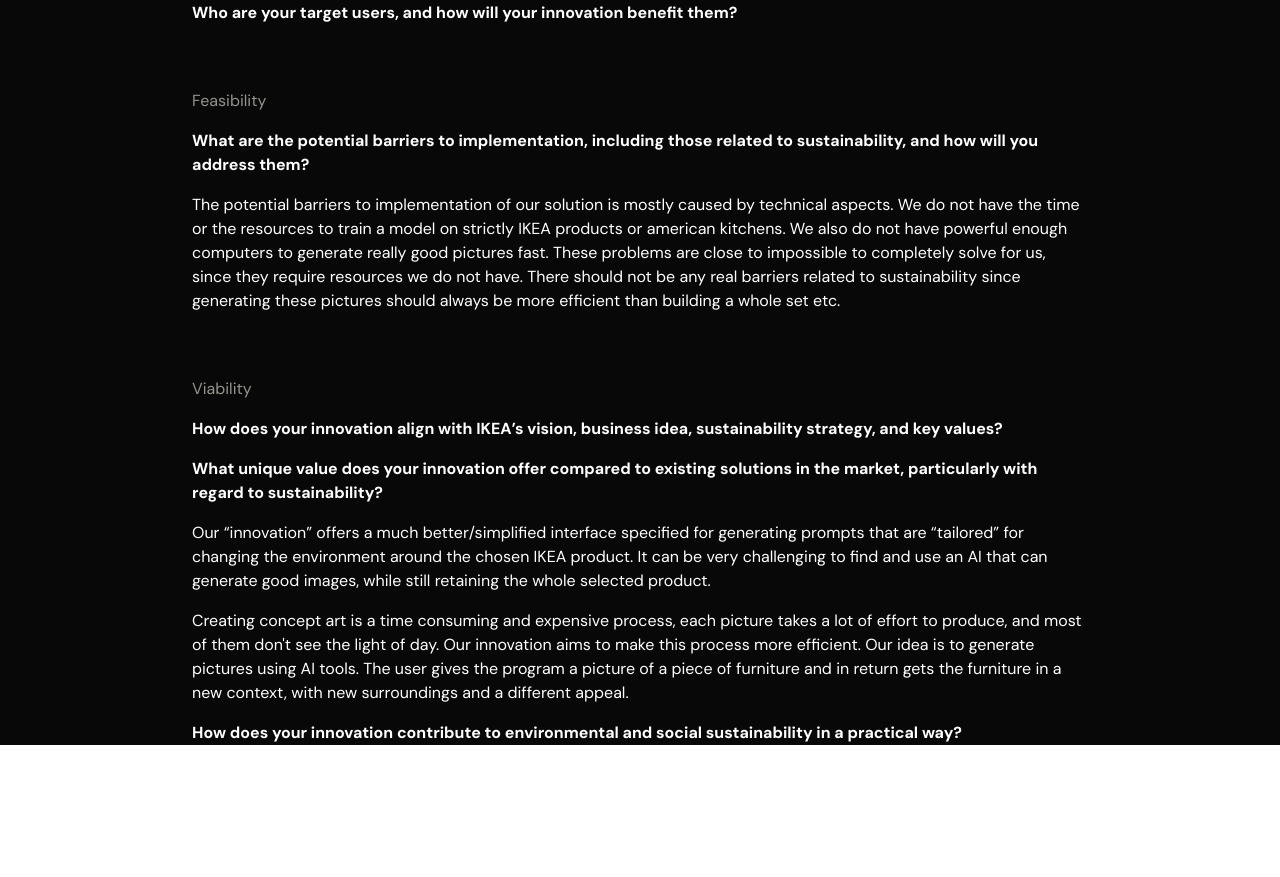
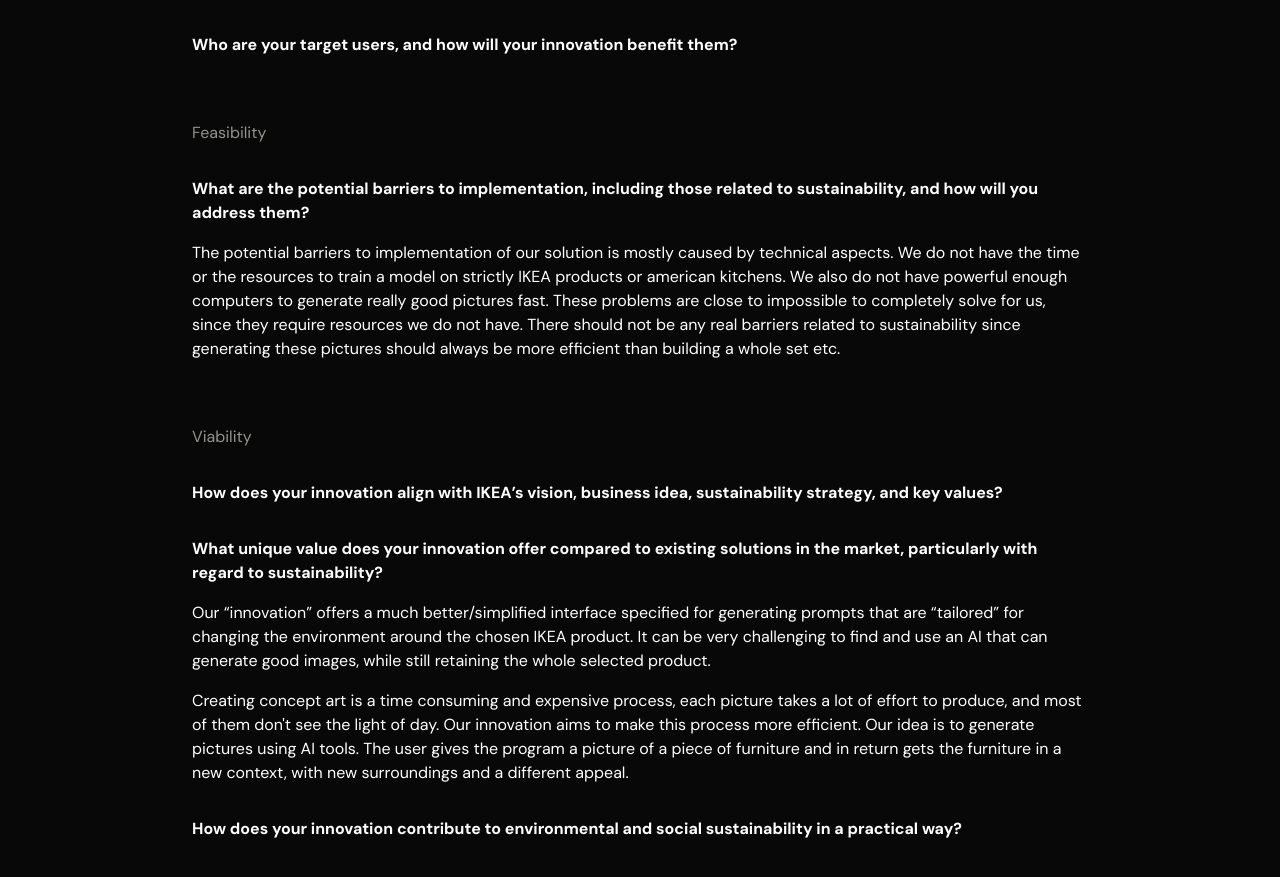
Before and after one commit to HugoUnosson/kraft-team14, a SvelteKit app: page /discussion in a window 1280 px wide. Shown: the part 523-1400 px from the top of the page. Before the commit the page ends 1268 px from the top, so only its background shows below. Built offline with nearby package versions, Linux system fonts and the light colour scheme.

Commit message:
Small padding fix

```diff
--- a/src/routes/discussion/+page.svelte
+++ b/src/routes/discussion/+page.svelte
@@ -8,28 +8,28 @@
     <!-- Usability -->
     <div class="mt-16">
         <h2 class="text-dark-400">Usability</h2>
-        <p class="mt-4 font-bold">What is your innovation, and what specific problem or user need does it address?</p>
+        <p class="mt-8 font-bold">What is your innovation, and what specific problem or user need does it address?</p>
         <p class="mt-4">Generating concept images through AI rather than using real world materials. Simply.</p>
         <p class="mt-4">Creating concept art is a time consuming and expensive process, each picture takes a lot of effort to produce, and most of them don't see the light of day. Our innovation aims to make this process more efficient. Our idea is to generate pictures using AI tools. The user gives the program a picture of a piece of furniture and in return gets the furniture in a new context, with new surroundings and a different appeal.</p>
-        <p class="mt-4 font-bold">Who are your target users, and how will your innovation benefit them?</p>
+        <p class="mt-8 font-bold">Who are your target users, and how will your innovation benefit them?</p>
     </div>
 
     <!-- Feasibility -->
     <div class="mt-16">
         <h2 class="text-dark-400">Feasibility</h2>
-        <p class="mt-4 font-bold">What are the potential barriers to implementation, including those related to sustainability, and how will you address them?</p>
+        <p class="mt-8 font-bold">What are the potential barriers to implementation, including those related to sustainability, and how will you address them?</p>
         <p class="mt-4">
             The potential barriers to implementation of our solution is mostly caused by technical aspects. We do not have the time or the resources to train a model on strictly IKEA products or american kitchens. We also do not have powerful enough computers to generate really good pictures fast. These problems are close to impossible to completely solve for us, since they require resources we do not have. There should not be any real barriers related to sustainability since generating these pictures should always be more efficient than building a whole set etc.
         </p>
     </div>
 
     <!-- Viability -->
-    <div class="mt-16">
+    <div class="mt-16 pb-16">
         <h2 class="text-dark-400">Viability</h2>
-        <p class="mt-4 font-bold">How does your innovation align with IKEA’s vision, business idea, sustainability strategy, and key values?</p>
-        <p class="mt-4 font-bold">What unique value does your innovation offer compared to existing solutions in the market, particularly with regard to sustainability?</p>
+        <p class="mt-8 font-bold">How does your innovation align with IKEA’s vision, business idea, sustainability strategy, and key values?</p>
+        <p class="mt-8 font-bold">What unique value does your innovation offer compared to existing solutions in the market, particularly with regard to sustainability?</p>
         <p class="mt-4">Our “innovation” offers a much better/simplified interface specified for generating prompts that are “tailored” for changing the environment around the chosen IKEA product. It can be very challenging to find and use an AI that can generate good images, while still retaining the whole selected product.</p>
         <p class="mt-4">Creating concept art is a time consuming and expensive process, each picture takes a lot of effort to produce, and most of them don't see the light of day. Our innovation aims to make this process more efficient. Our idea is to generate pictures using AI tools. The user gives the program a picture of a piece of furniture and in return gets the furniture in a new context, with new surroundings and a different appeal.</p>
-        <p class="mt-4 font-bold">How does your innovation contribute to environmental and social sustainability in a practical way?</p>
+        <p class="mt-8 font-bold">How does your innovation contribute to environmental and social sustainability in a practical way?</p>
     </div>
 </div>
```
